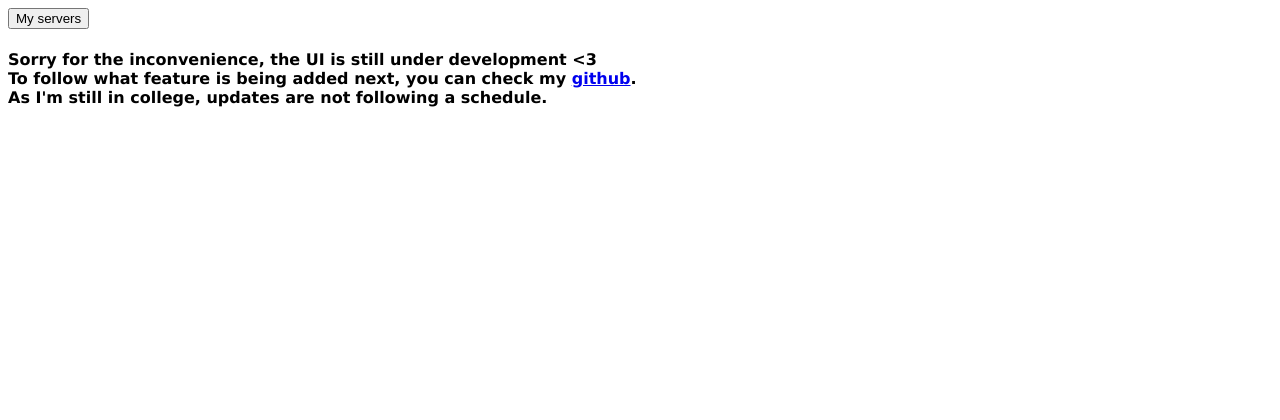
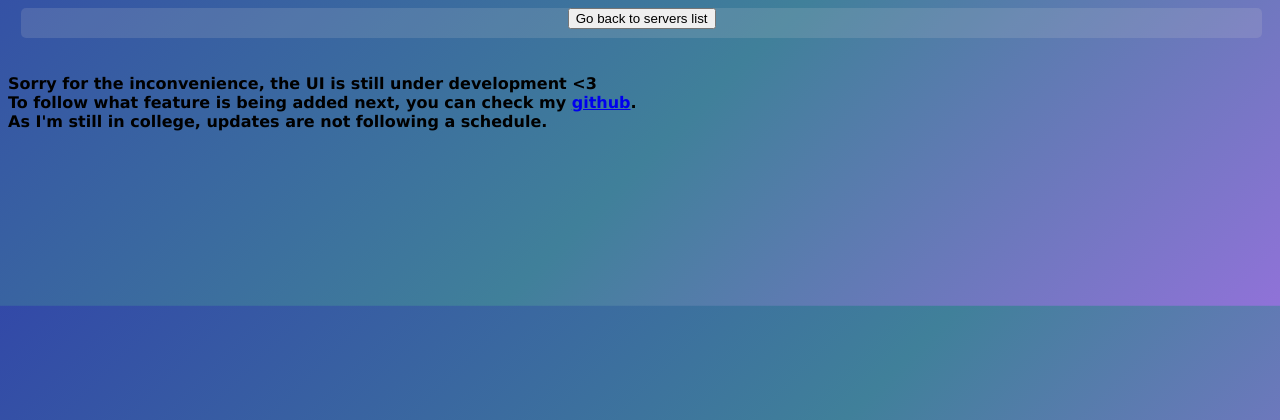
Before and after one commit to ThaaoBlues/dive, a Python web app: template templates/drive_default.html in a window 1280 px wide. Shown: the top 420 px of the page. Run offline with Jinja, Linux system fonts and the light colour scheme; the template is opened without the code that fills it, so the values that code supplies are empty.

Commit message:
applying main theme to all pages in wait of a better option

```diff
--- a/static/drive.css
+++ b/static/drive.css
@@ -24,6 +24,7 @@ body{
 .channel-link{
     font-size: 30px;
     margin-left: 20px;
+    color: black;
 }
 .channel-btn::after{
     content: url("folder.svg");
@@ -51,7 +52,7 @@ body{
 }
 
 .files-table tr:nth-child(even) {
-    background-color: gray;
+    background-color: rgb(38, 71, 102);
 }
 
 
--- a/templates/drive_default.html
+++ b/templates/drive_default.html
@@ -7,12 +7,14 @@
     <link rel="stylesheet" href="{{ url_for('static', filename='drive.css') }}">
     <title>Dive/Drive</title>
 </head>
-<body>
+<body class="anim-bg">
 
 
-    <button onclick="document.location.href='/login'">My servers</button>
-    <br>
-    <div class="channels-grid">
+    <div class="navbar zone">
+        <button onclick="document.location.href='/login'">Go back to servers list</button>
+    </div>
+
+    <div class="channels-grid zone">
 
         {%for channel_name in channels%}
         <div class="channel">
```
Also changed, not shown: templates/drive_channel.html (+5 -3 lines).
